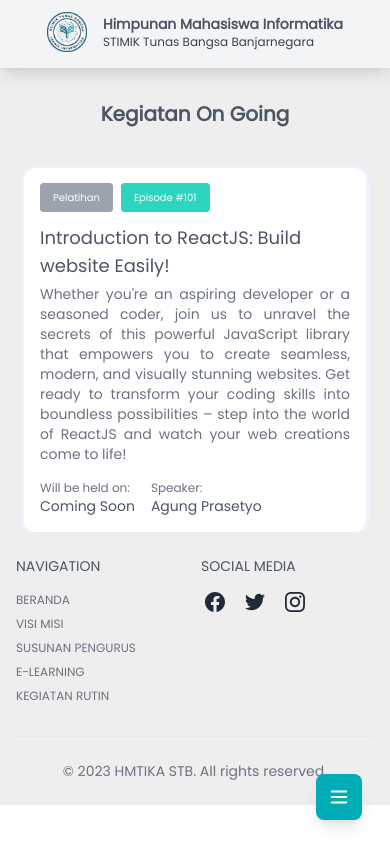
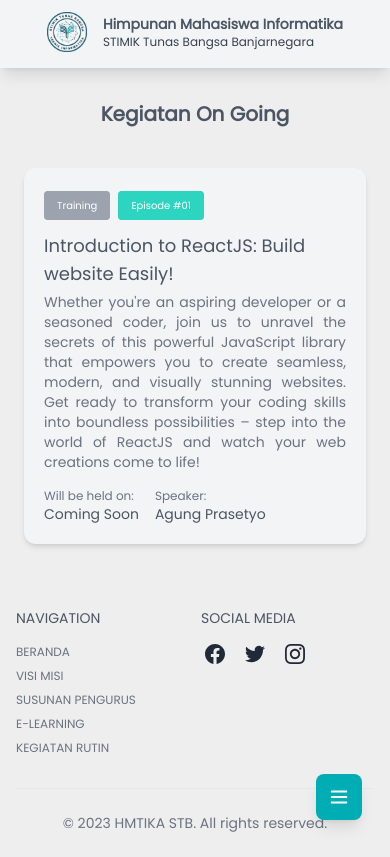
Before and after one commit to prazzdev/hmtika-web, a Next.js app: page /on-going in a window 390 px wide. Built offline with nearby package versions, Linux system fonts and the light colour scheme.

Commit message:
modified:   src/components/Footer/index.jsx 	modified:   src/pages/kegiatan-rutin/index.jsx 	modified:   src/pages/on-going/index.jsx

```diff
--- a/src/components/Footer/index.jsx
+++ b/src/components/Footer/index.jsx
@@ -8,7 +8,11 @@ export default function Footer() {
     const year = date.getFullYear()
     return (
         <footer
-            className="bg-pgray px-4 divide-y">
+            className="bg-pgray px-4 divide-y"
+            data-aos="fade-in"
+            data-aos-duration="1000"
+            data-aos-delay="300"
+            data-aos-easing="ease-in-out">
             <div className="container flex flex-col justify-between py-6 mx-auto space-b-8 lg:flex-row lg:space-y-0">
                 <div className="lg:w-1/3 hidden lg:inline">
                     <a rel="noopener noreferrer" href="#" className="flex justify-center space-x-3 lg:justify-start">
--- a/src/pages/kegiatan-rutin/index.jsx
+++ b/src/pages/kegiatan-rutin/index.jsx
@@ -5,7 +5,13 @@ export default function kegiatanRutin() {
     return (
         <>
         <Layout pageTitle={'Kegiatan Rutin'}>
-            <section className="pt-[100px]">
+            <section
+                className="pt-[100px]"
+                data-aos="fade-in"
+                data-aos-duration="1000"
+                data-aos-delay="300"
+                data-aos-easing="ease-in-out"
+            >
                 <h1 className="text-xl text-pgray font-bold text-center mb-10">Kegiatan Rutin</h1>
                 <div className="flex flex-col items-center">
                     <Card
--- a/src/pages/on-going/index.jsx
+++ b/src/pages/on-going/index.jsx
@@ -4,10 +4,16 @@ export default function kegiatanOnGoing() {
     return (
         <>
         <Layout pageTitle={'Kegiatan on Going'}>
-            <section className="pt-[100px]">
+            <section
+                className="pt-[100px]"
+                data-aos="fade-in"
+                data-aos-duration="1000"
+                data-aos-delay="300"
+                data-aos-easing="ease-in-out"
+            >
                 <h1 className="text-xl text-pgray font-bold text-center mb-10">Kegiatan On Going</h1>
-                <div className="px-6">
-                    <article class="rounded-xl bg-white p-4 ring ring-indigo-50 sm:p-6 lg:p-8">
+                <div className="px-6 pb-10">
+                    <article class="rounded-xl bg-gray-100 p-5 pt-6 sm:p-6 lg:p-8 shadow-md">
                         <div class="flex items-start sm:gap-8">
                             <div
                             class="hidden sm:grid sm:h-20 sm:w-20 sm:shrink-0 sm:place-content-center sm:rounded-full sm:border-2 sm:border-indigo-500"
@@ -26,12 +32,12 @@ export default function kegiatanOnGoing() {
                             <strong
                                 class="rounded border border-gray-400 bg-gray-400 px-3 py-1.5 text-[10px] font-medium text-white mr-2"
                             >
-                                Pelatihan
+                                Training
                             </strong>
                             <strong
                                 class="rounded border border-teal-400 bg-teal-400 px-3 py-1.5 text-[10px] font-medium text-white"
                             >
-                                Episode #101
+                                Episode #01
                             </strong>
 
                             <h3 class="mt-4 text-lg text-pgray font-medium sm:text-xl">
```
